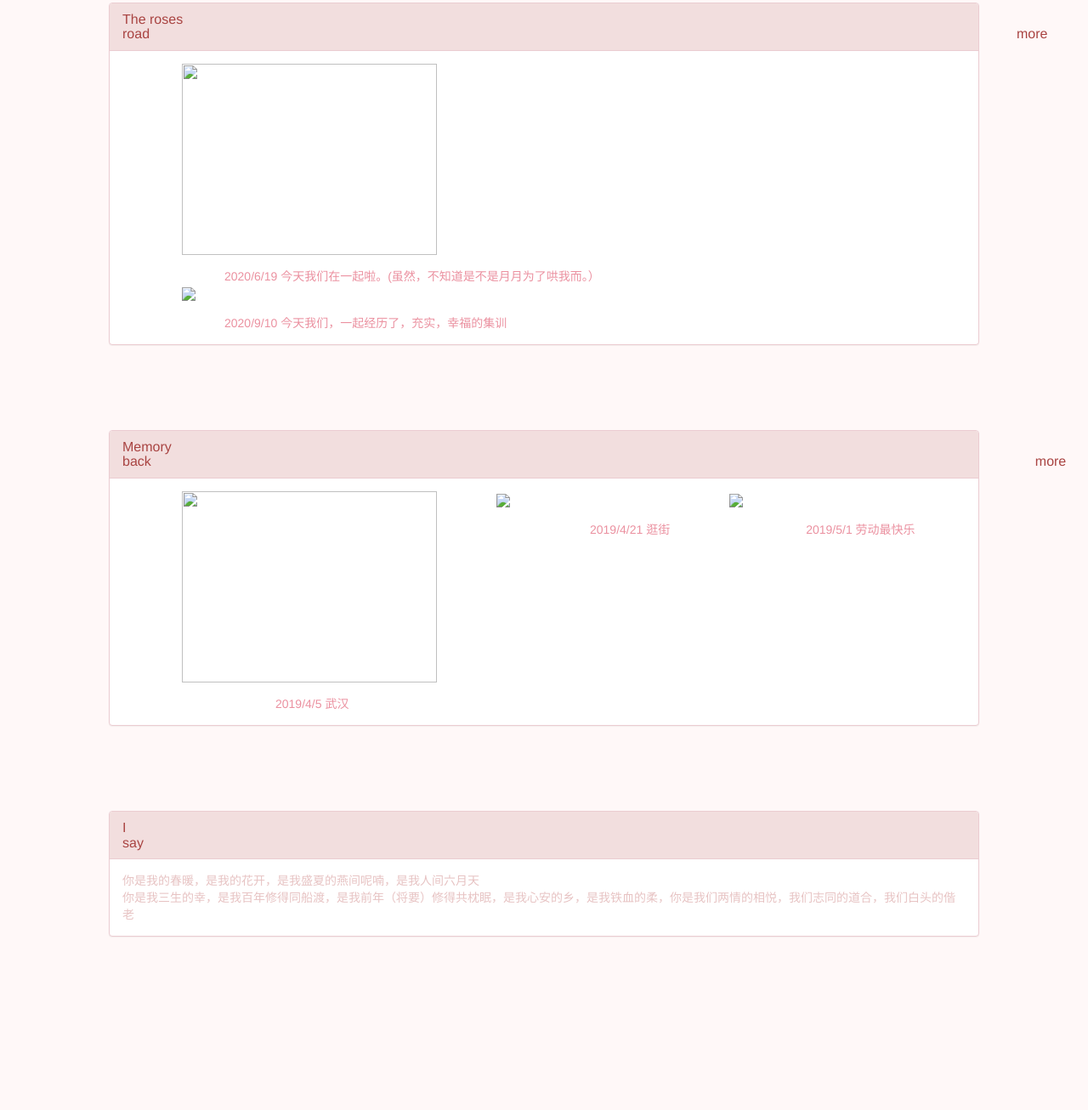
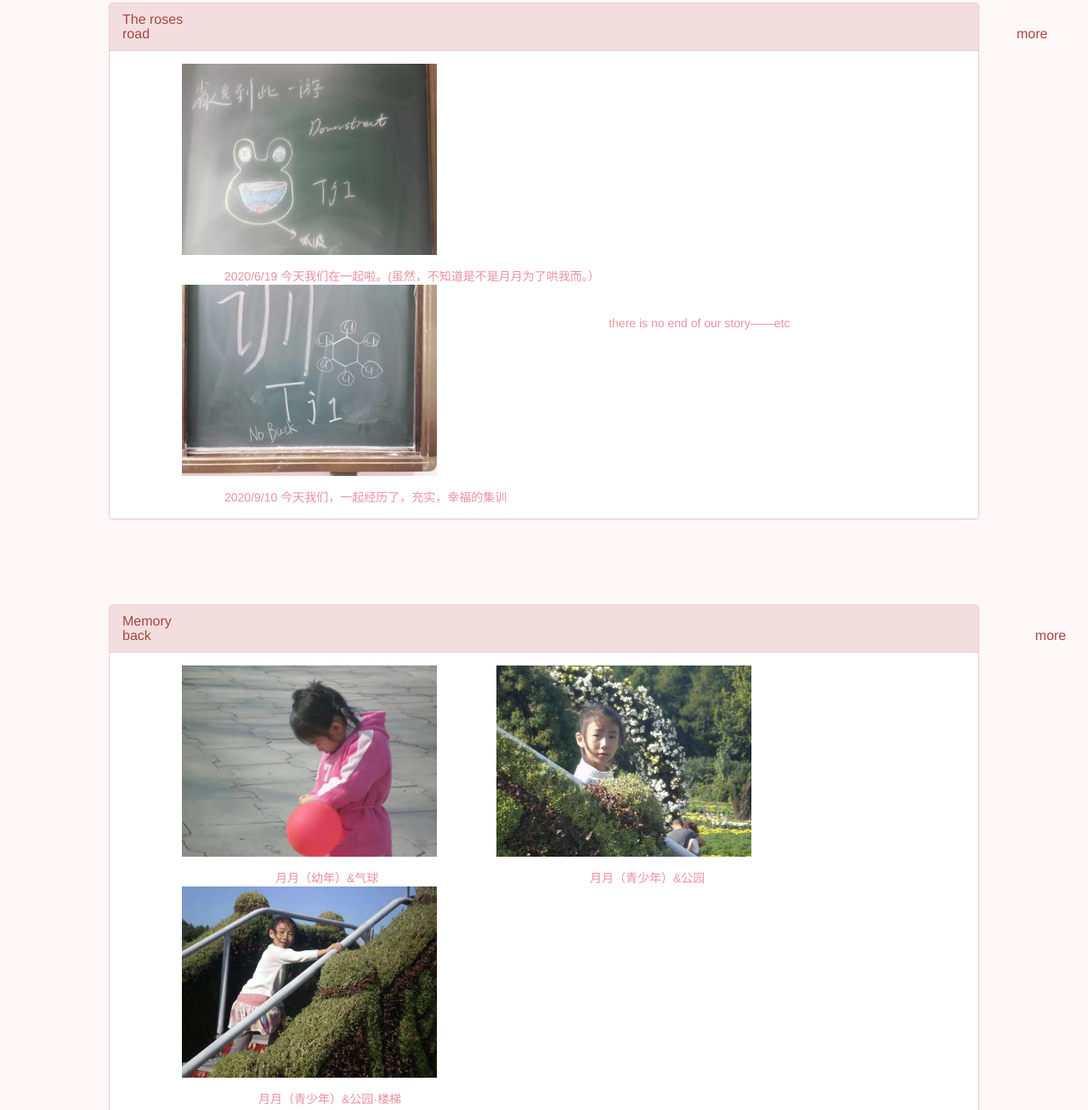
Before and after one commit to Peatchao/try, a plain HTML site: page index.html in a window 1280 px wide. Shown: the part 909-2215 px from the top of the page at 85% size. Before the commit the page ends 2111 px from the top, so only its background shows below. Drawn offline with Linux system fonts and the light colour scheme.

Commit message:
update words

```diff
--- a/index.html
+++ b/index.html
@@ -194,7 +194,7 @@
 						</div>
 						<div class="panel-body">
 							<div class="img_body">
-								<div class="img_bodyup"><img src="img/照片07.jpg" class="img_size" height="225px;"></div>
+								<div class="img_bodyup"><img src="img/我的省选.jpg" class="img_size" height="225px;"></div>
 								<span style="margin-left: 120px; color: #eb91a0;">2020/6/19 今天我们在一起啦。(虽然，不知道是不是月月为了哄我而。）</span>
 							</div>
 							<!--
@@ -204,8 +204,12 @@
 							</div>
                             -->
 							<div class="img_body">
-								<div class="img_bodyup"><img src="img/照片05.jpg" class="img_size"></div>
+								<div class="img_bodyup"><img src="img/集训结束.jpg" class="img_size"></div>
 								<span style="margin-left: 120px; color: #eb91a0;">2020/9/10 今天我们，一起经历了，充实，幸福的集训</span>
+							</div>
+							<div class="img_body">
+								<div class="img_bodyup"><img></div>
+								<span style="margin-left: 120px; color: #eb91a0;">there is no end of our story——etc</span>
 							</div>
 						</div>
 					</div>
@@ -219,16 +223,16 @@
 						</div>
 						<div class="panel-body">
 							<div class="img_body">
-								<div class="img_bodyup"><img src="img/照片03.jpg" class="img_size" height="225px"></div>
-								<span style="margin-left: 180px; color: #eb91a0;">2019/4/5 武汉</span>
+								<div class="img_bodyup"><img src="img/小时候1.jpg" class="img_size" height="225px"></div>
+								<span style="margin-left: 180px; color: #eb91a0;">月月（幼年）&气球</span>
 							</div>
 							<div class="img_body">
-								<div class="img_bodyup"><img src="img/照片08.jpg" class="img_size"></div>
-								<span style="margin-left: 180px; color: #eb91a0;">2019/4/21 逛街</span>
+								<div class="img_bodyup"><img src="img/小时候2.jpg" class="img_size"></div>
+								<span style="margin-left: 180px; color: #eb91a0;">月月（青少年）&公园</span>
 							</div>
 							<div class="img_body">
-								<div class="img_bodyup"><img src="img/照片11.jpg" class="img_size"></div>
-								<span style="margin-left: 160px; color: #eb91a0;">2019/5/1  劳动最快乐</span>
+								<div class="img_bodyup"><img src="img/小时候3.jpg" class="img_size"></div>
+								<span style="margin-left: 160px; color: #eb91a0;">月月（青少年）&公园·楼梯</span>
 							</div>
 						</div>
 					</div>
```
